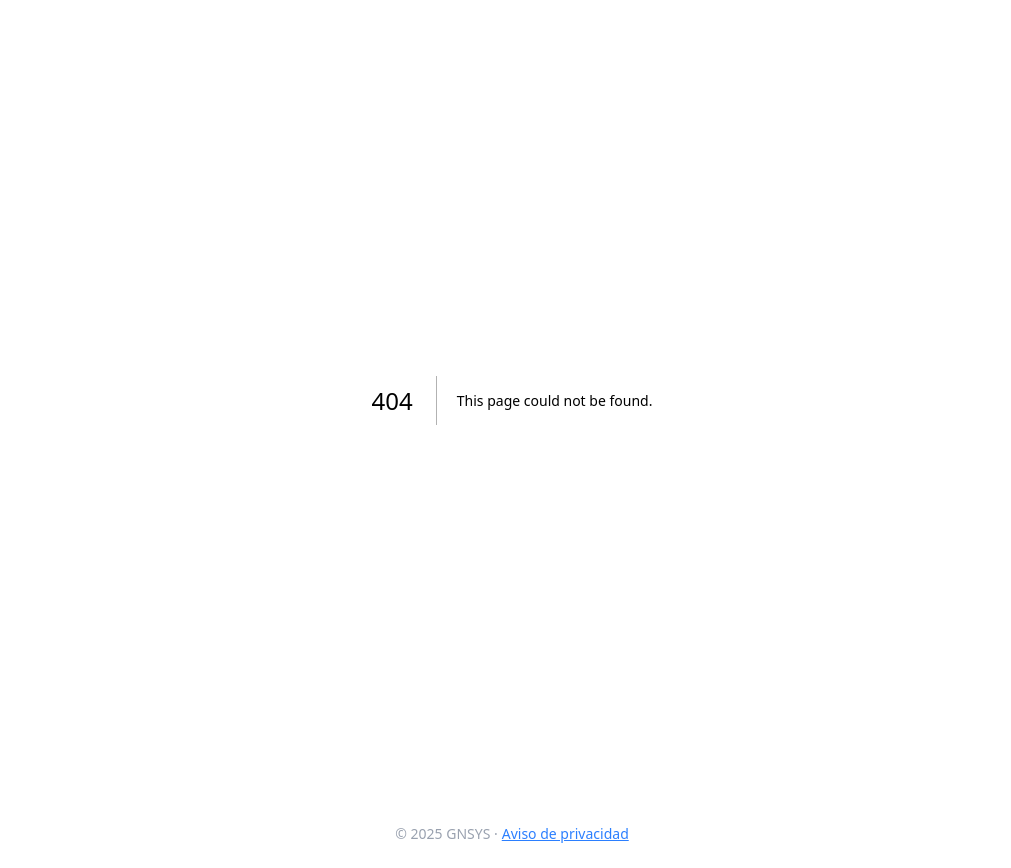
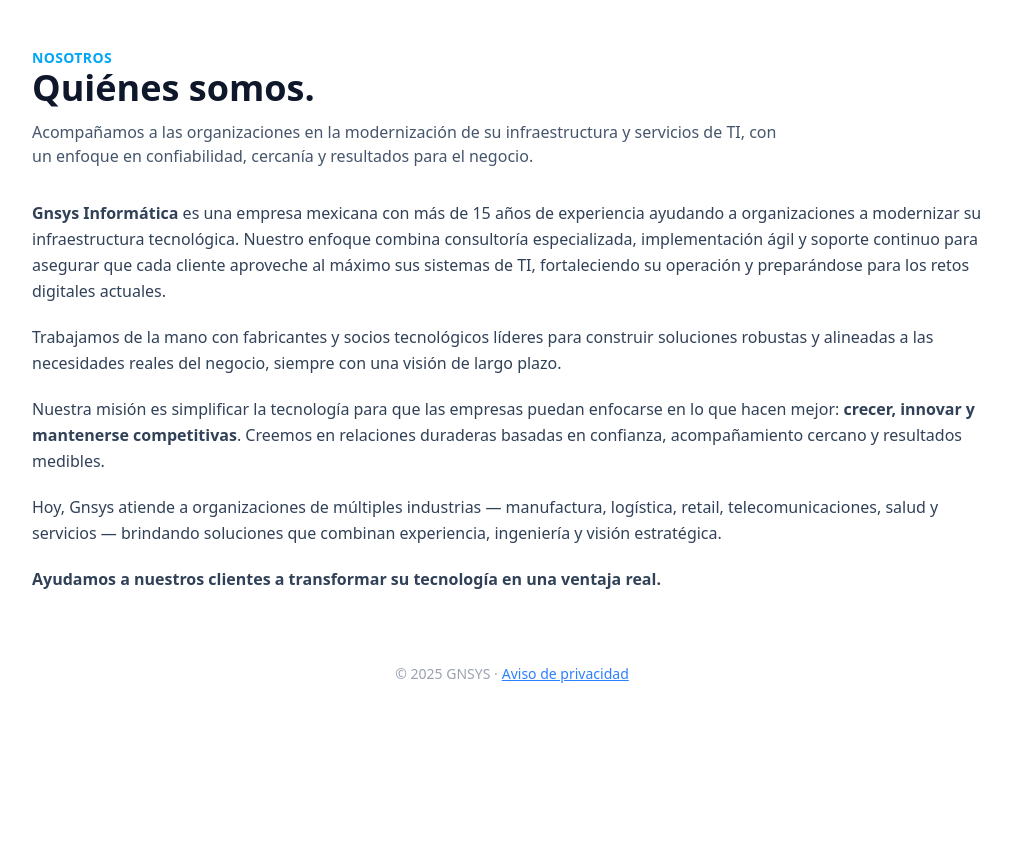
Before and after one commit to robersz/gnsys-landing, a Next.js app: page /nosotros in a window 1280 px wide. Before the commit this address had no page. Shown: the whole page, without its empty margins (128-1139 px from the left). After the commit the page ends 800 px from the top, so only its background shows below. Built offline with nearby package versions, Linux system fonts and the light colour scheme.

Commit message:
se agregó sección nosotros

```diff
--- /dev/null
+++ b/app/nosotros/page.tsx
@@ -0,0 +1,59 @@
+export default function NosotrosPage() {
+  return (
+    <main className="max-w-5xl mx-auto px-4 sm:px-6 lg:px-8 py-12">
+      <header className="mb-8">
+        <p className="text-sm font-semibold text-sky-500 uppercase tracking-wide">
+          Nosotros
+        </p>
+        <h1 className="text-3xl sm:text-4xl font-semibold text-slate-900 mb-3">
+          Quiénes somos.
+        </h1>
+        <p className="text-slate-600 max-w-3xl">
+          Acompañamos a las organizaciones en la modernización de su
+          infraestructura y servicios de TI, con un enfoque en confiabilidad,
+          cercanía y resultados para el negocio.
+        </p>
+      </header>
+
+      <section className="space-y-5 text-slate-700 leading-relaxed">
+        <p>
+          <span className="font-semibold">Gnsys Informática</span> es una
+          empresa mexicana con más de 15 años de experiencia ayudando a
+          organizaciones a modernizar su infraestructura tecnológica. Nuestro
+          enfoque combina consultoría especializada, implementación ágil y
+          soporte continuo para asegurar que cada cliente aproveche al máximo
+          sus sistemas de TI, fortaleciendo su operación y preparándose para los
+          retos digitales actuales.
+        </p>
+
+        <p>
+          Trabajamos de la mano con fabricantes y socios tecnológicos líderes
+          para construir soluciones robustas y alineadas a las necesidades
+          reales del negocio, siempre con una visión de largo plazo.
+        </p>
+
+        <p>
+          Nuestra misión es simplificar la tecnología para que las empresas
+          puedan enfocarse en lo que hacen mejor:{" "}
+          <span className="font-semibold">
+            crecer, innovar y mantenerse competitivas
+          </span>
+          . Creemos en relaciones duraderas basadas en confianza,
+          acompañamiento cercano y resultados medibles.
+        </p>
+
+        <p>
+          Hoy, Gnsys atiende a organizaciones de múltiples industrias —
+          manufactura, logística, retail, telecomunicaciones, salud y servicios
+          — brindando soluciones que combinan experiencia, ingeniería y visión
+          estratégica.
+        </p>
+
+        <p className="font-semibold">
+          Ayudamos a nuestros clientes a transformar su tecnología en una
+          ventaja real.
+        </p>
+      </section>
+    </main>
+  );
+}
--- a/app/page.tsx
+++ b/app/page.tsx
@@ -83,6 +83,9 @@
             <Link href="/clientes" className="hover:text-blue-300">
               Clientes
             </Link>
+            <Link href="/nosotros" className="hover:text-blue-300">
+              Nosotros
+            </Link>
             <Link href="/contacto" className="hover:text-blue-300">
               Contacto
             </Link>
@@ -105,6 +108,12 @@
               className="rounded-full border border-white/15 bg-white/5 px-3 py-1 hover:text-blue-300 whitespace-nowrap"
             >
               Clientes
+            </Link>
+            <Link
+              href="/nosotros"
+              className="rounded-full border border-white/15 bg-white/5 px-3 py-1 hover:text-blue-300 whitespace-nowrap"
+            >
+              Nosotros
             </Link>
             <Link
               href="/contacto"
```
